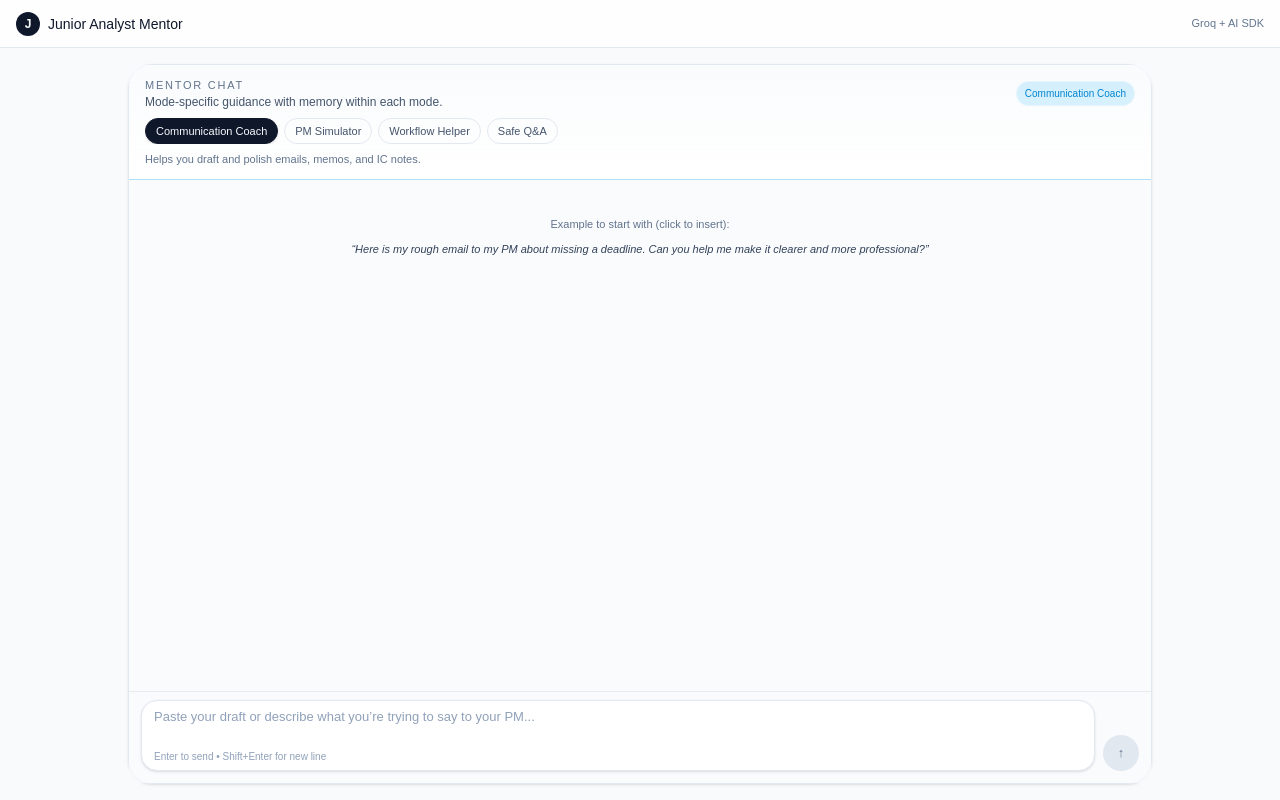
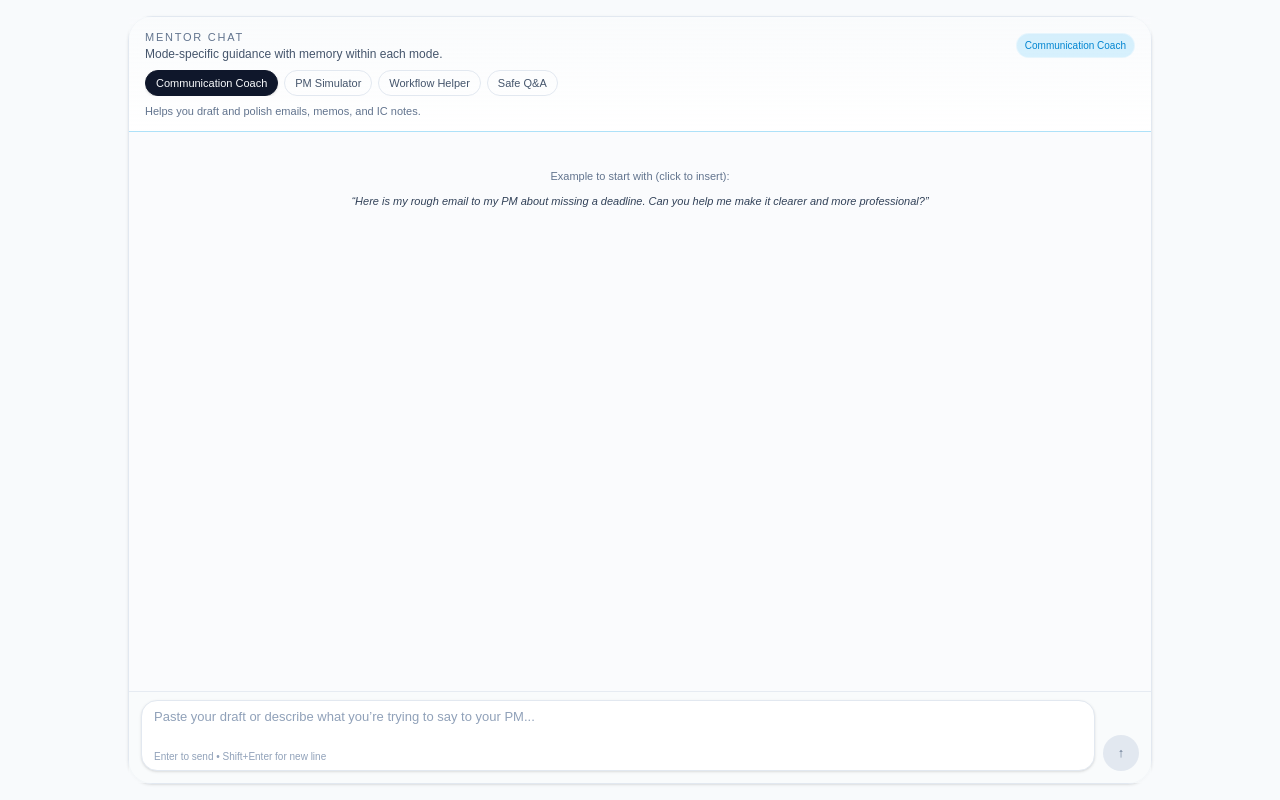
Before and after one commit to nina-jsl/bot, a Next.js app: page / in a window 1280 px wide. Built offline with nearby package versions, Linux system fonts and the light colour scheme.

Commit message:
Update page.tsx

```diff
--- a/app/page.tsx
+++ b/app/page.tsx
@@ -34,7 +34,7 @@ const MODE_CONFIG: Record<MentorMode, ModeConfig> = {
     placeholder:
       "Paste your draft or describe what you’re trying to say to your PM...",
     example:
-      '“Here is my rough email to my PM about missing a deadline. Can you help me make it clearer and more professional?”',
+      "“Here is my rough email to my PM about missing a deadline. Can you help me make it clearer and more professional?”",
     accent: {
       pillBg: "bg-sky-500/15 dark:bg-sky-500/20",
       pillText: "text-sky-600 dark:text-sky-300",
@@ -48,7 +48,7 @@ const MODE_CONFIG: Record<MentorMode, ModeConfig> = {
     tagline: "Asks tough but fair questions about your investment idea.",
     placeholder: "Describe your investment idea or thesis. Rough is okay...",
     example:
-      '“I’m thinking about pitching a long in a Chinese clean-tech company benefiting from EV adoption. Can you challenge my thesis like a PM would?”',
+      "“I’m thinking about pitching a long in a Chinese clean-tech company benefiting from EV adoption. Can you challenge my thesis like a PM would?”",
     accent: {
       pillBg: "bg-emerald-500/15 dark:bg-emerald-500/20",
       pillText: "text-emerald-600 dark:text-emerald-300",
@@ -77,7 +77,7 @@ const MODE_CONFIG: Record<MentorMode, ModeConfig> = {
     placeholder:
       "Ask anything about being a junior analyst or working in asset management...",
     example:
-      '“I often feel lost in team meetings and don’t know when it’s okay to ask questions. How should a junior analyst behave so I don’t look clueless but still learn?”',
+      "“I often feel lost in team meetings and don’t know when it’s okay to ask questions. How should a junior analyst behave so I don’t look clueless but still learn?”",
     accent: {
       pillBg: "bg-violet-500/15 dark:bg-violet-500/20",
       pillText: "text-violet-600 dark:text-violet-300",
@@ -169,26 +169,8 @@ export default function HomePage() {
   }
 
   return (
-    <main className="h-screen flex flex-col bg-slate-50 dark:bg-gradient-to-br dark:from-slate-950 dark:via-slate-900 dark:to-slate-950">
-      {/* lock the whole app to one viewport height */}
-      {/* Top bar */}
-      <header className="h-12 border-b border-slate-200 bg-white/80 backdrop-blur-sm px-4 flex items-center justify-between dark:bg-slate-950/70 dark:border-slate-800">
-        <div className="flex items-center gap-2">
-          <div className="h-6 w-6 rounded-full bg-slate-900 text-slate-50 flex items-center justify-center text-xs font-semibold dark:bg-slate-50 dark:text-slate-900">
-            J
-          </div>
-          <span className="font-medium text-sm text-slate-900 dark:text-slate-50">
-            Junior Analyst Mentor
-          </span>
-        </div>
-        <span className="text-[11px] text-slate-500 dark:text-slate-400">
-          Groq + AI SDK
-        </span>
-      </header>
-
-      {/* Main area: this takes all remaining height */}
-      <div className="flex-1 flex justify-center items-stretch px-2 sm:px-4 lg:px-8 py-4">
-        {/* Chat card fills available height because of h-full */}
+    <main className="h-screen w-screen flex justify-center items-stretch bg-slate-50 dark:bg-gradient-to-br dark:from-slate-950 dark:via-slate-900 dark:to-slate-950 px-2 sm:px-4 lg:px-8 py-4">
+      {/* Single full-height chat card */}
       <section className="w-full max-w-5xl flex flex-col h-full rounded-3xl border border-slate-200 bg-white/90 backdrop-blur-sm shadow-sm dark:bg-slate-950/80 dark:border-slate-800">
         {/* Card header */}
         <div
@@ -238,7 +220,7 @@ export default function HomePage() {
           </p>
         </div>
 
-          {/* Messages area: flex-1 + overflow-y-auto -> scrolls inside fixed-height card */}
+        {/* Messages area */}
         <div className="flex-1 flex flex-col px-4 pt-3 pb-2 gap-2 overflow-y-auto bg-slate-50/70 dark:bg-slate-950/40">
           {currentMessages.length === 0 && (
             <div className="mx-auto mt-6 max-w-[85%] text-center text-[11px] text-slate-500 dark:text-slate-400">
@@ -299,9 +281,7 @@ export default function HomePage() {
                   Enter to send • Shift+Enter for new line
                 </span>
                 {errorMsg && (
-                    <span className="text-[10px] text-red-500">
-                      {errorMsg}
-                    </span>
+                  <span className="text-[10px] text-red-500">{errorMsg}</span>
                 )}
               </div>
             </div>
@@ -319,7 +299,6 @@ export default function HomePage() {
           </div>
         </div>
       </section>
-      </div>
     </main>
   );
 }
```
Lines whose indentation alone changed are shown as unchanged.
